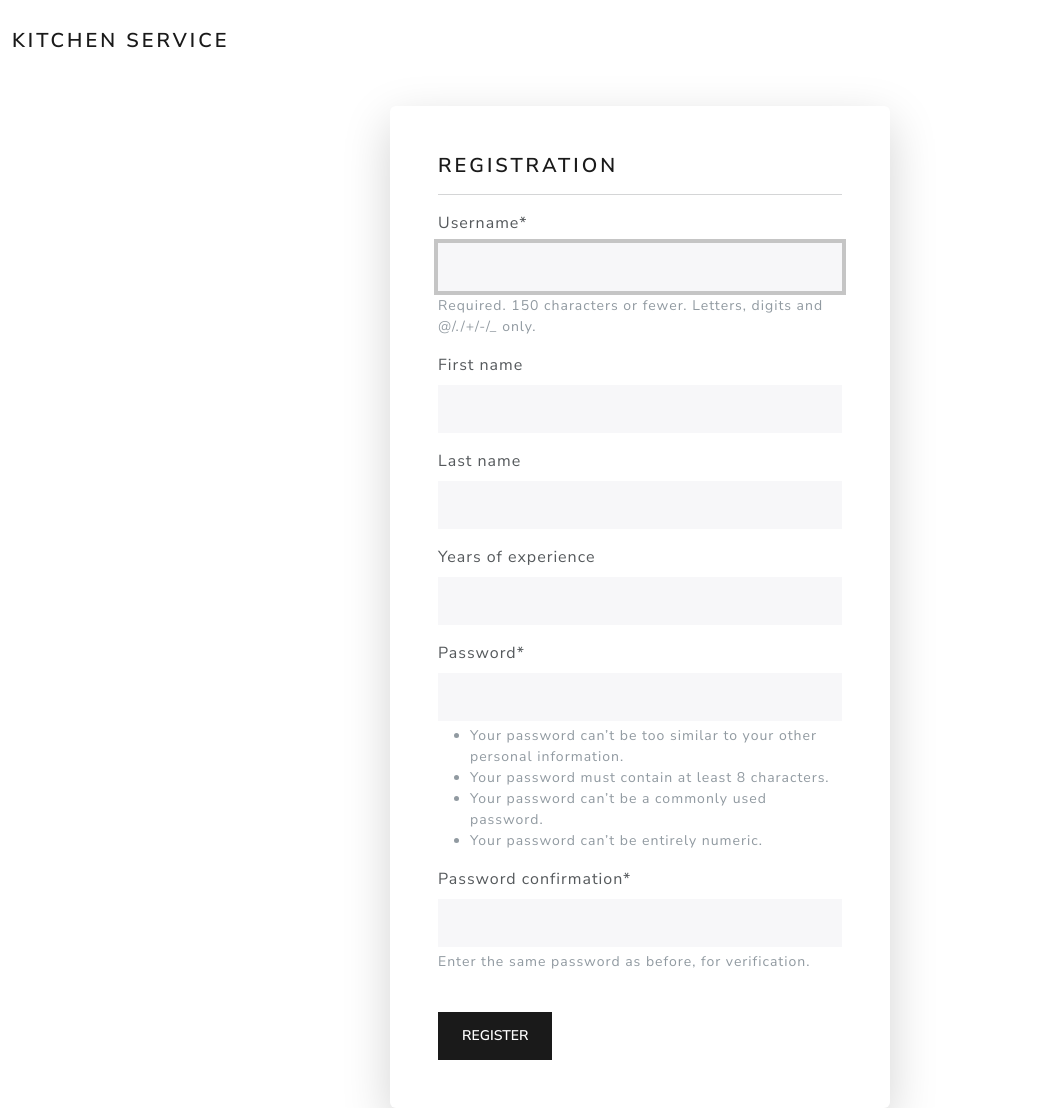
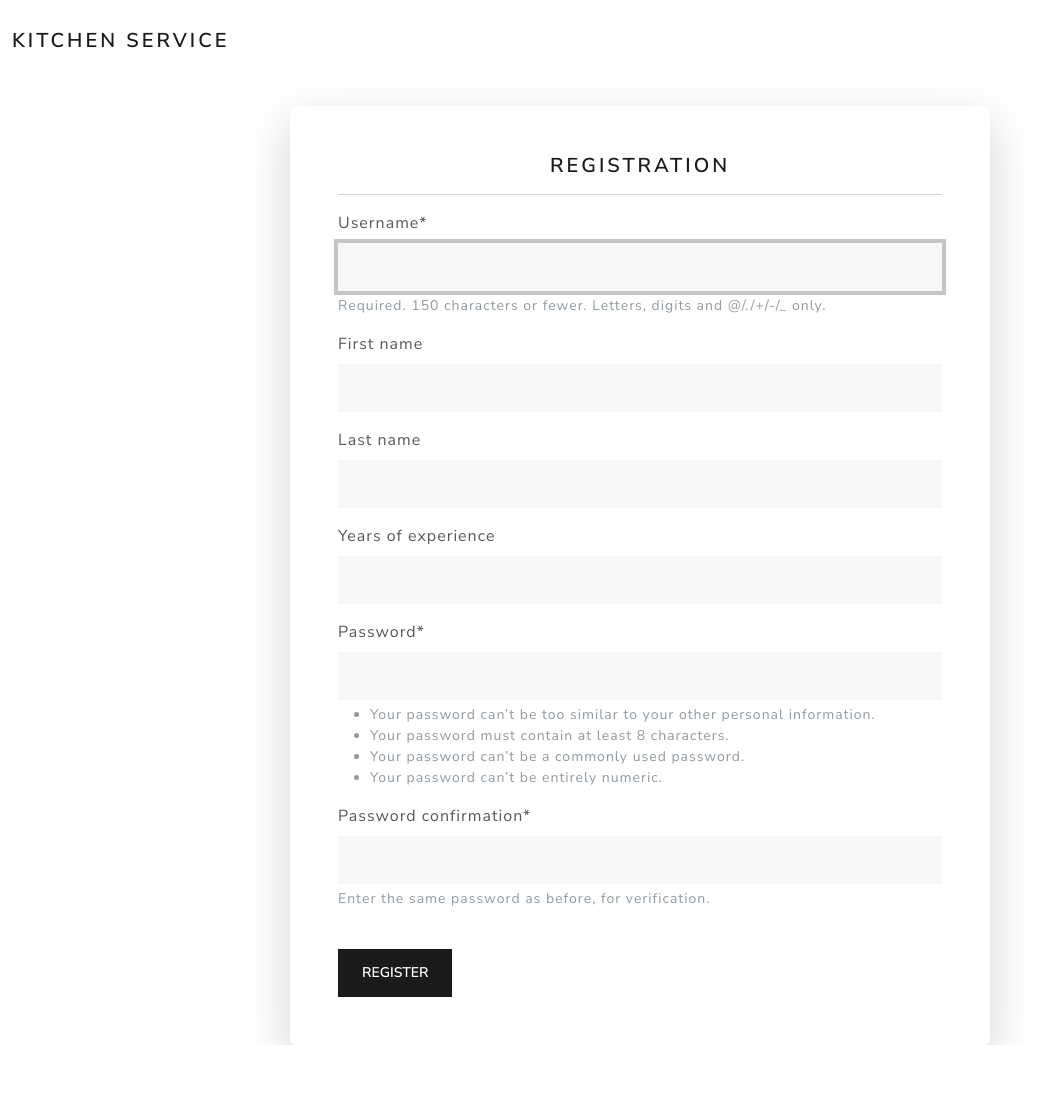
Before and after one commit to VladKyianytsia/kitchen-management-system, a Django app: page /register/ in a window 1280 px wide. Shown: the whole page, without its empty margins (0-1053 px from the left). After the commit the page ends 1045 px from the top, so only its background shows below. Run offline with Django 5.2, Linux system fonts and the light colour scheme; some libraries are stand-ins or nearby versions.

Commit message:
edited login & registration pages + added background for home page

```diff
--- a/templates/base.html
+++ b/templates/base.html
@@ -1,5 +1,5 @@
 <!DOCTYPE html>
-<html lang="en">
+<html lang="en" style="width: 100%; height: 100%">
 
 <head>
   <title>Kitchen Service</title>
@@ -7,9 +7,10 @@
   <meta name="viewport" content="width=device-width, initial-scale=1">
   <link rel="stylesheet" type="text/css" href="https://bootswatch.com/5/lux/bootstrap.min.css">
   <link href='https://unpkg.com/boxicons@2.1.4/css/boxicons.min.css' rel='stylesheet'>
+  {% load static %}
 </head>
 
-<body>
+<body style="width: 100%; height: 100%">
   {% block content %}{% endblock %}
 </body>
 
--- a/templates/kitchen/cook_registration.html
+++ b/templates/kitchen/cook_registration.html
@@ -10,8 +10,8 @@
 
   <br>
 
-  <div style="width: 500px" class="container bg-secondary-subtle shadow-lg p-5 rounded form-layout">
-    <h4>Registration</h4>
+  <div style="width: 700px" class="container bg-secondary-subtle shadow-lg p-5 rounded form-layout">
+    <h4 style="text-align: center">Registration</h4>
     <hr>
     <form method="post" action="" novalidate>
       {% csrf_token %}
--- a/templates/kitchen/index.html
+++ b/templates/kitchen/index.html
@@ -1,4 +1,5 @@
 {% extends "base.html" %}
+{% load static %}
 
 {% block content %}
   <nav class="navbar navbar-expand-lg bg-body-tertiary">
@@ -28,4 +29,7 @@
       </div>
     </div>
   </nav>
+  <div style="background-image: url({% static "kitchen/1685686756_fons-pibig-info-p-kukhnya-fon-instagram-1.jpg" %}); height: 100%">
+    <h1 style="padding: 30% 0 0 25%; color: white">Welcome to the Kitchen Management System</h1>
+  </div>
 {% endblock %}
--- a/templates/registration/login.html
+++ b/templates/registration/login.html
@@ -11,7 +11,7 @@
   <br>
 
   <div style="width: 500px" class="container bg-secondary-subtle shadow-lg p-5 rounded form-layout">
-    <h4>Login</h4>
+    <h4 style="text-align: center">Login</h4>
     <hr>
     <form method="post" action="{% url 'login' %}" novalidate>
       {% csrf_token %}
```
Also changed, not shown: static/kitchen/1685686756_fons-pibig-info-p-kukhnya-fon-instagram-1.jpg (added). Lines whose indentation alone changed are shown as unchanged.
